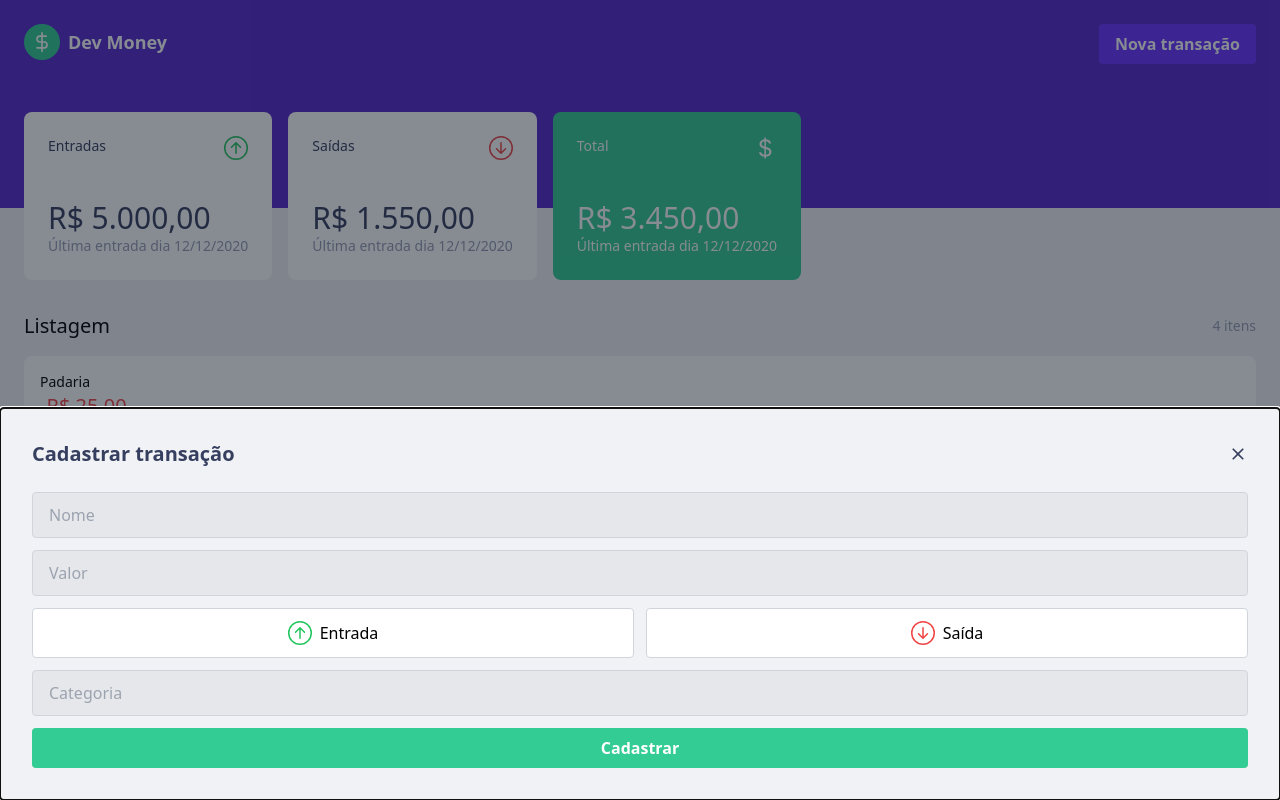
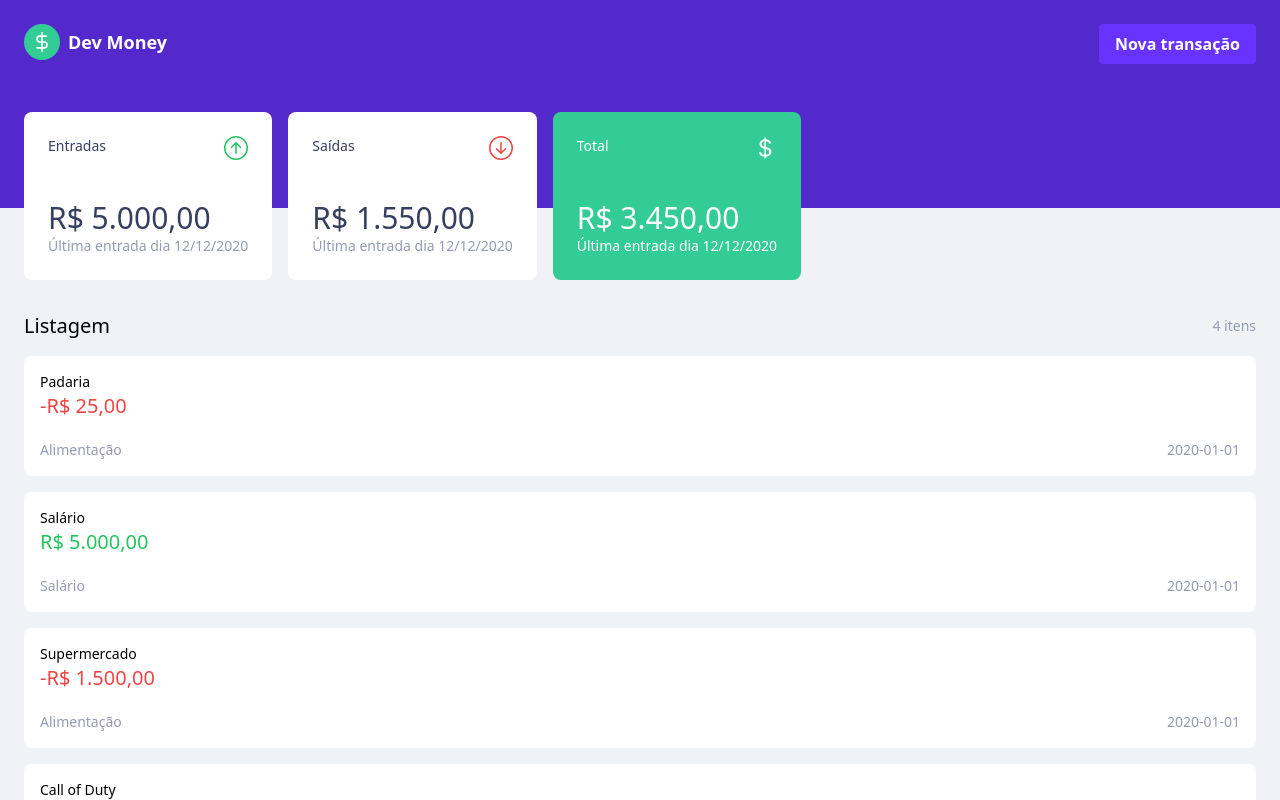
Before and after one commit to matheusteixeira7/react-money, a Next.js app: page / in a window 1280 px wide. Shown: the top 800 px of the page. Built offline with nearby package versions, Linux system fonts and the light colour scheme.

Commit message:
feat: set modal initial state value to false

```diff
--- a/src/pages/index.tsx
+++ b/src/pages/index.tsx
@@ -29,7 +29,7 @@ const Home: NextPage = () => {
   const [income, setIncome] = useState(0);
   const [outcome, setOutcome] = useState(0);
   const [balance, setBalance] = useState(0);
-  const [modalOpen, setModalOpen] = useState(true);
+  const [modalOpen, setModalOpen] = useState(false);
 
   const handleModal = () => {
     setModalOpen(!modalOpen);
```
